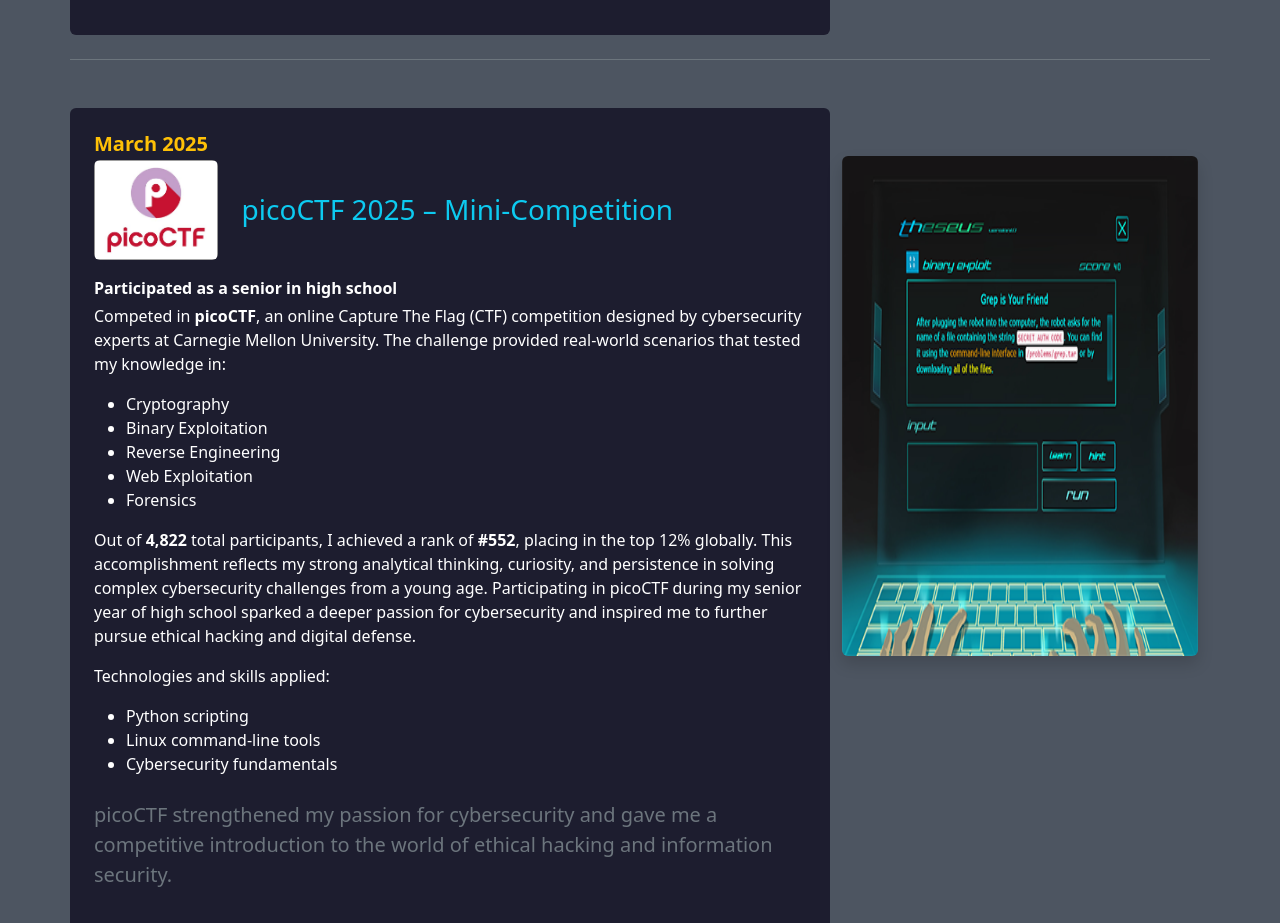
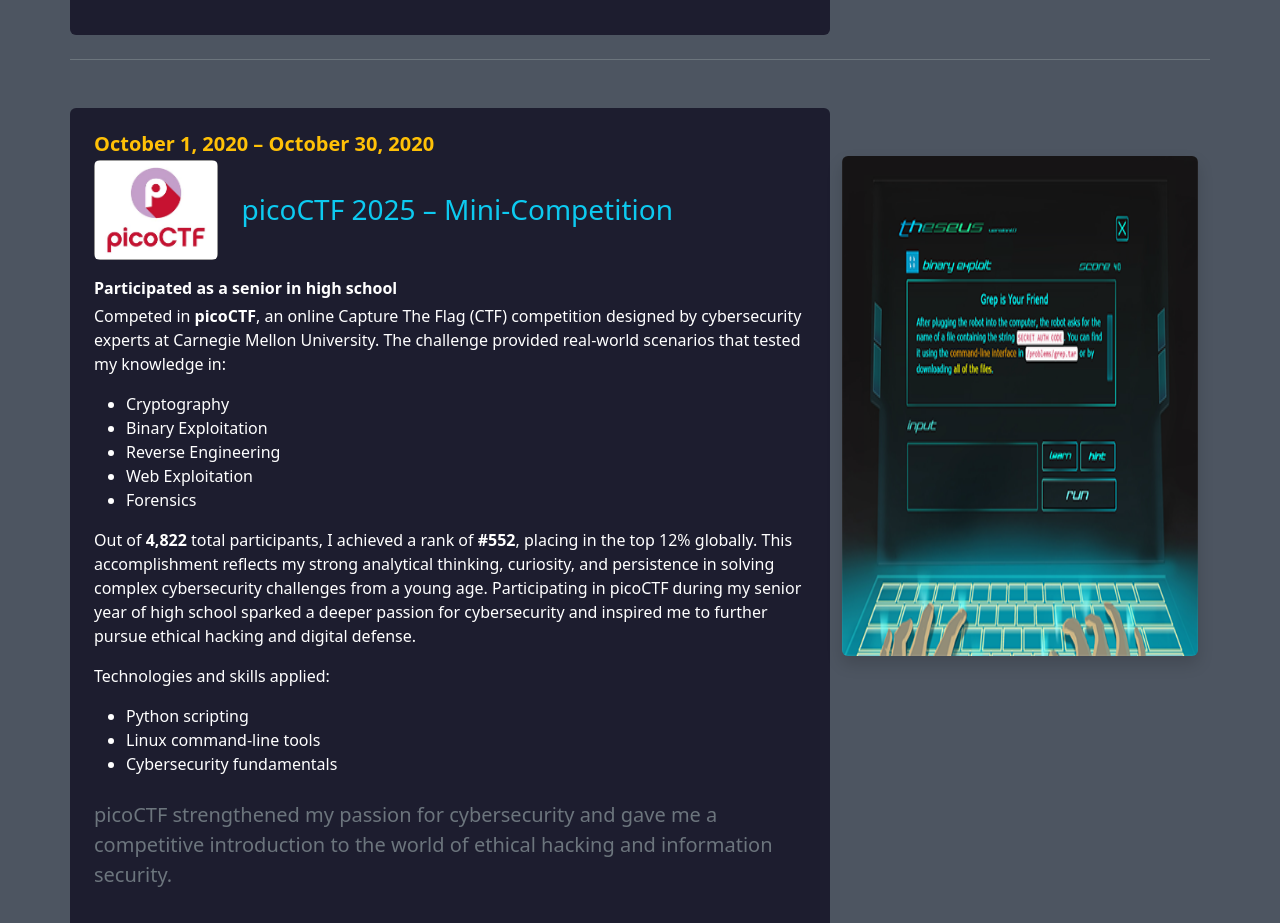
Before and after one commit to MR-VL/Portfolio-Vlad, a React (Vite) app: page /Portfolio-Vlad/EventParticipation in a window 1280 px wide. Shown: the part 900-1823 px from the top of the page. Built offline with nearby package versions, Linux system fonts and the light colour scheme.

Commit message:
update picoctf date

```diff
--- a/src/pages/EventParticipation.tsx
+++ b/src/pages/EventParticipation.tsx
@@ -79,7 +79,7 @@ const EventParticipation: React.FC = () => {
                 {/* Main content on the left */}
                 <div className="col-md-8 narrow-text p-4 rounded">
                     <h5 className="text-warning fw-bold mb-1">
-                        March 2025
+                        October 1, 2020 – October 30, 2020
                     </h5>
 
                     <div className="d-flex align-items-center mb-3">
```
